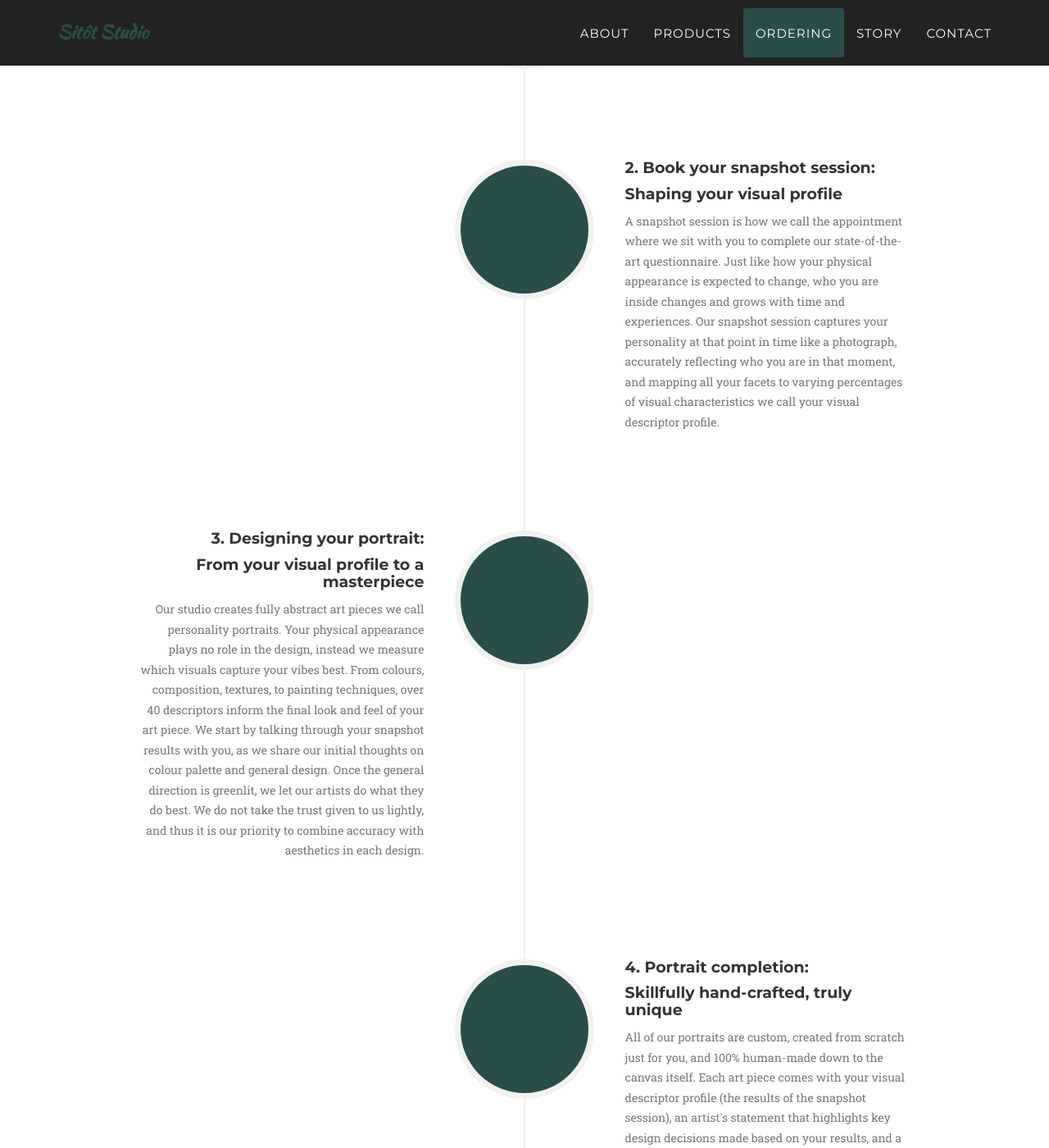
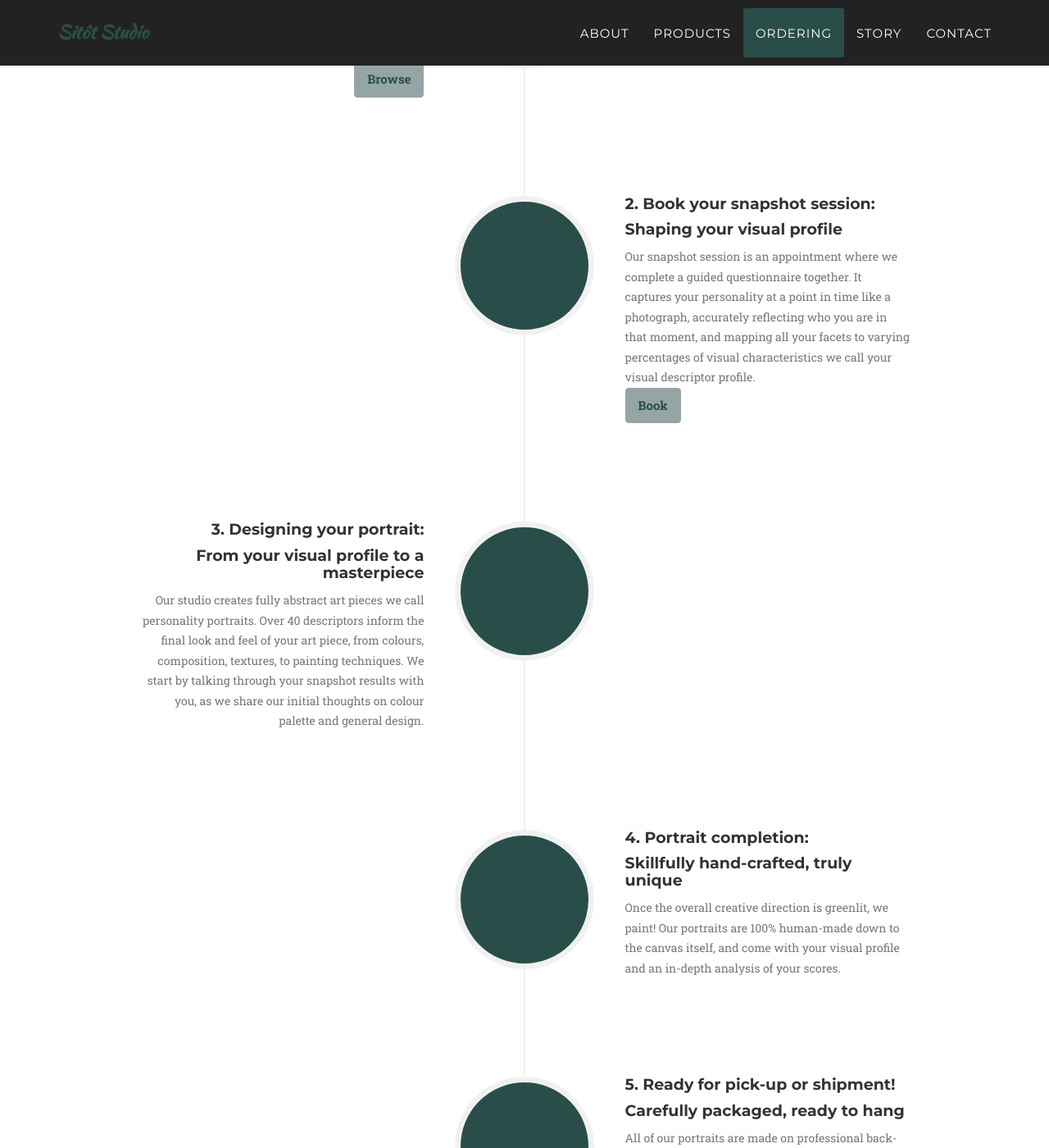
Before and after one commit to sitotstudio/sitotstudio.github.io, a Jekyll site: the page built from _posts/2025-07-20-package-5.markdown, in a window 1280 px wide and 1400 px high, scrolled down 2695 px. Shown: the whole window at 82% size. Built offline with Jekyll 4.4.1, drawn with Linux system fonts in a browser that asks for light colours; some web fonts are replaced; some of the changed text lies outside the part shown.

Commit message:
Update and shorten timeline text and images + commercial package subtitle update

```diff
--- a/_includes/about.html
+++ b/_includes/about.html
@@ -21,6 +21,7 @@
                                 </div>
                                 <div class="timeline-body">
                                     <p class="text-muted">Peruse our catalog of product offerings or contact us directly for a consultation to discuss which offering is best tailored to your desires, space requirements, or other needs.</p>
+                                    <button type="button" class="btn btn-default"><strong><a href="https://www.sitot.ca/#portfolio">Browse</a></strong></button>
                                 </div>
                             </div>
                         </li>
@@ -34,7 +35,8 @@
                                     <h4 class="subheading">Shaping your visual profile</h4>
                                 </div>
                                 <div class="timeline-body">
-                                    <p class="text-muted">A snapshot session is how we call the appointment where we sit with you to complete our state-of-the-art questionnaire. Just like how your physical appearance is expected to change, who you are inside changes and grows with time and experiences. Our snapshot session captures your personality at that point in time like a photograph, accurately reflecting who you are in that moment, and mapping all your facets to varying percentages of visual characteristics we call your visual descriptor profile.</p>
+                                    <p class="text-muted">Our snapshot session is an appointment where we complete a guided questionnaire together. It captures your personality at a point in time like a photograph, accurately reflecting who you are in that moment, and mapping all your facets to varying percentages of visual characteristics we call your visual descriptor profile.</p>
+                                    <button type="button" class="btn btn-default"><strong><a href="https://form.jotform.com/251915401743251">Book</a></strong></button>
                                 </div>
                             </div>
                         </li>
@@ -48,7 +50,7 @@
                                     <h4 class="subheading">From your visual profile to a masterpiece</h4>
                                 </div>
                                 <div class="timeline-body">
-                                    <p class="text-muted">Our studio creates fully abstract art pieces we call personality portraits. Your physical appearance plays no role in the design, instead we measure which visuals capture your vibes best. From colours, composition, textures, to painting techniques, over 40 descriptors inform the final look and feel of your art piece. We start by talking through your snapshot results with you, as we share our initial thoughts on colour palette and general design. Once the general direction is greenlit, we let our artists do what they do best. We do not take the trust given to us lightly, and thus it is our priority to combine accuracy with aesthetics in each design.</p>
+                                    <p class="text-muted">Our studio creates fully abstract art pieces we call personality portraits. Over 40 descriptors inform the final look and feel of your art piece, from colours, composition, textures, to painting techniques. We start by talking through your snapshot results with you, as we share our initial thoughts on colour palette and general design.</p>
                                 </div>
                             </div>
                         </li>
@@ -62,13 +64,22 @@
                                     <h4 class="subheading">Skillfully hand-crafted, truly unique</h4>
                                 </div>
                                 <div class="timeline-body">
-                                    <p class="text-muted">All of our portraits are custom, created from scratch just for you, and 100% human-made down to the canvas itself. Each art piece comes with your visual descriptor profile (the results of the snapshot session), an artist's statement that highlights key design decisions made based on your results, and a certificate of authenticity. Due to the quality and bespoke nature of our art, each art piece will require at least a month to complete once the design is greenlit.</p>
+                                    <p class="text-muted">Once the overall creative direction is greenlit, we paint! Our portraits are 100% human-made down to the canvas itself, and come with your visual profile and an in-depth analysis of your scores.</p>
                                 </div>
                             </div>
                         </li>
                         <li class="timeline-inverted">
                             <div class="timeline-image">
-                                <h4>Ready<br>to<br>ship!</h4>
+                                <img class="img-circle img-responsive" src="img/about/5.jpg" alt="">
+                            </div>
+                            <div class="timeline-panel">
+                                <div class="timeline-heading">
+                                    <h4>5. Ready for pick-up or shipment!</h4>
+                                    <h4 class="subheading">Carefully packaged, ready to hang</h4>
+                                </div>
+                                <div class="timeline-body">
+                                    <p class="text-muted">All of our portraits are made on professional back-stapled exhibition canvases with an extra wide edge designed to eliminate framing requirements.</p>
+                                </div>
                             </div>
                         </li>
                     </ul>
--- a/_posts/2025-07-20-package-5.markdown
+++ b/_posts/2025-07-20-package-5.markdown
@@ -1,6 +1,6 @@
 ---
 title: Commercial Package
-subtitle: For businesses
+subtitle: Visualize your business
 layout: default
 modal-id: 5
 date: 2025-07-20
```
Also changed, not shown: img/about/2.jpg, img/about/3.jpg, img/about/4.jpg, img/about/5.jpg (added).
